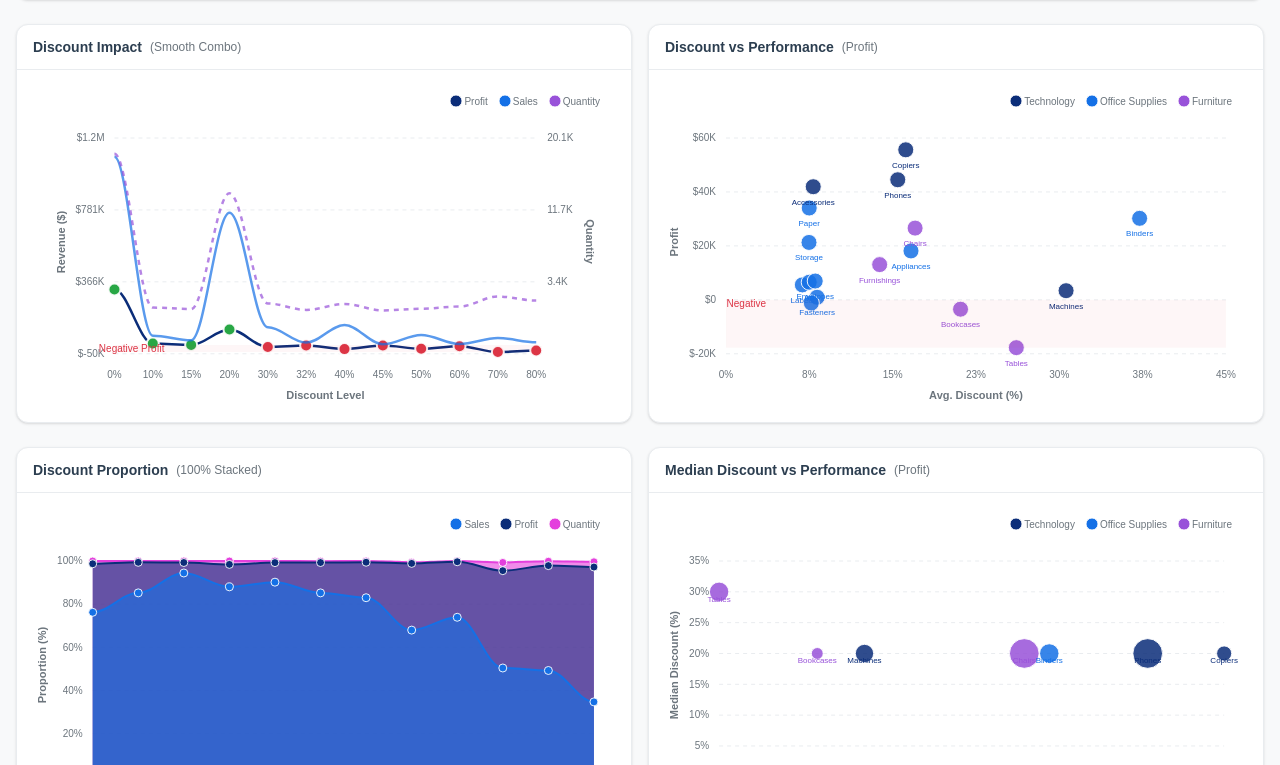
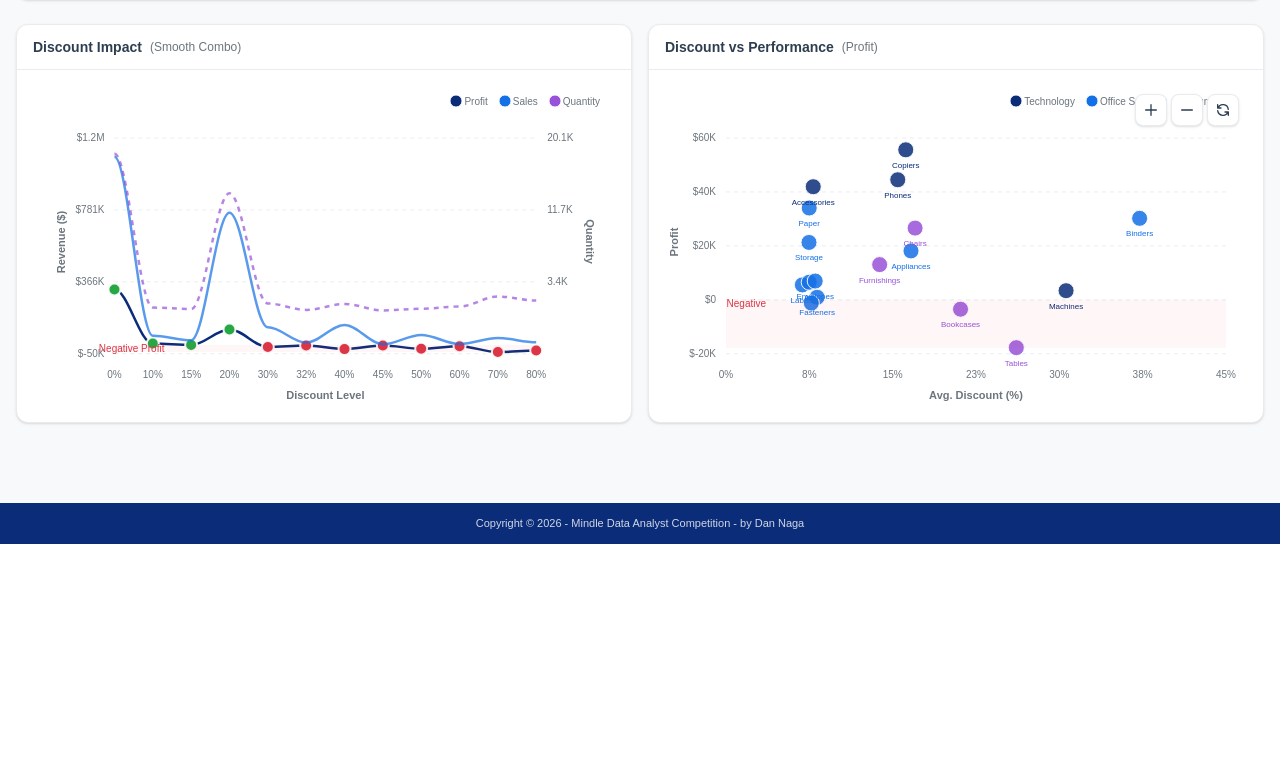
Before and after one commit to Otachiking/mindle-dannaga, a Next.js app: page / in a window 1280 px wide. Shown: the part 1575-2340 px from the top of the page. After the commit the page ends 2119 px from the top, so only its background shows below. Built offline with nearby package versions, Linux system fonts and the light colour scheme.

Commit message:
v1.4.2: Remove duplicate discount row, add scatter zoom buttons, tablet icon-only filters

```diff
--- a/app/page.tsx
+++ b/app/page.tsx
@@ -9,7 +9,6 @@ import GeographicMap from '@/components/GeographicMap';
 import SubcategoryCombo from '@/components/SubcategoryCombo';
 import PerformanceCharts from '@/components/PerformanceCharts';
 import DiscountAnalysis from '@/components/DiscountAnalysis';
-import DiscountAnalysisStacked from '@/components/DiscountAnalysisStacked';
 import { DataRow, MetricType } from '@/lib/types';
 import { loadCSV } from '@/lib/dataLoader';
 import { filterByRegion, filterBySegment, calculateScorecard } from '@/lib/dataProcessor';
@@ -158,11 +157,6 @@ export default function Dashboard() {
         <div className="mb-6">
           <DiscountAnalysis data={filteredData} metric={selectedMetric} key={`discount-${chartKey}`} />
         </div>
-
-        {/* Row 6: Discount Analysis - 100% Stacked + Median Scatter */}
-        <div className="mb-6">
-          <DiscountAnalysisStacked data={filteredData} metric={selectedMetric} key={`discount-stacked-${chartKey}`} />
-        </div>
       </div>
 
       {/* Footer */}
--- a/components/DiscountAnalysis.tsx
+++ b/components/DiscountAnalysis.tsx
@@ -1,6 +1,6 @@
 'use client';
 
-import React, { useMemo } from 'react';
+import React, { useMemo, useState, useCallback } from 'react';
 import dynamic from 'next/dynamic';
 import type { Props as ApexChartProps } from 'react-apexcharts';
 import type ApexCharts from 'apexcharts';
@@ -32,6 +32,22 @@ interface SubcategoryScatter {
 }
 
 const DiscountAnalysis: React.FC<DiscountAnalysisProps> = ({ data, metric }) => {
+  // State for scatter chart zoom level (1 = default, higher = more zoomed in)
+  const [scatterZoom, setScatterZoom] = useState(1);
+
+  // Zoom handlers for scatter chart
+  const handleScatterZoomIn = useCallback(() => {
+    setScatterZoom(z => Math.min(z + 0.5, 3));
+  }, []);
+
+  const handleScatterZoomOut = useCallback(() => {
+    setScatterZoom(z => Math.max(z - 0.5, 1));
+  }, []);
+
+  const handleScatterReset = useCallback(() => {
+    setScatterZoom(1);
+  }, []);
+
   // Aggregate data by discount level for line chart
   const discountLineData = useMemo(() => {
     const bucketMap = new Map<number, { sales: number; profit: number; count: number; quantity: number }>();
@@ -279,24 +295,13 @@ const DiscountAnalysis: React.FC<DiscountAnalysisProps> = ({ data, metric }) =>
   const scatterChartOptions: ApexCharts.ApexOptions = useMemo(() => ({
     chart: {
       type: 'scatter',
-      toolbar: {
-        show: true,
-        tools: {
-          download: false,
-          selection: false,
-          zoom: false,
-          zoomin: true,
-          zoomout: true,
-          pan: false,
-          reset: true,
-        },
-      },
+      toolbar: { show: false },
       fontFamily: 'inherit',
       zoom: { enabled: false },
     },
     colors: [CATEGORY_COLORS['Technology'], CATEGORY_COLORS['Office Supplies'], CATEGORY_COLORS['Furniture']],
     markers: {
-      size: 8,
+      size: 8 * scatterZoom,
       strokeWidth: 1,
       strokeColors: '#fff',
     },
@@ -308,7 +313,7 @@ const DiscountAnalysis: React.FC<DiscountAnalysisProps> = ({ data, metric }) =>
       textAnchor: 'middle' as const,
       offsetY: 8,
       style: {
-        fontSize: '8px',
+        fontSize: `${8 * scatterZoom}px`,
         fontWeight: '500',
         colors: [CATEGORY_COLORS['Technology'], CATEGORY_COLORS['Office Supplies'], CATEGORY_COLORS['Furniture']],
       },
@@ -385,7 +390,7 @@ const DiscountAnalysis: React.FC<DiscountAnalysisProps> = ({ data, metric }) =>
         },
       }],
     } : undefined,
-  }), [metric, scatterHasNegative, scatterMinValue, maxDiscount]);
+  }), [metric, scatterHasNegative, scatterMinValue, maxDiscount, scatterZoom]);
 
   const scatterMetricIndicator = (
     <span className="text-xs font-normal text-[#6c757d]">({METRIC_LABELS[metric]})</span>
@@ -405,7 +410,37 @@ const DiscountAnalysis: React.FC<DiscountAnalysisProps> = ({ data, metric }) =>
         </div>
       </Card>
       <Card title="Discount vs Performance" titleExtra={scatterMetricIndicator}>
-        <div className="h-[320px]">
+        <div className="h-[320px] relative">
+          {/* Zoom Controls - Top Right */}
+          <div className="absolute top-2 right-2 z-10 flex gap-1">
+            <button
+              onClick={handleScatterZoomIn}
+              className="w-8 h-8 bg-white border border-[#e9ecef] rounded-lg shadow-sm flex items-center justify-center hover:bg-[#f8f9fa] transition-colors"
+              title="Zoom In"
+            >
+              <svg className="w-4 h-4 text-[#2c3e50]" fill="none" stroke="currentColor" viewBox="0 0 24 24">
+                <path strokeLinecap="round" strokeLinejoin="round" strokeWidth={2} d="M12 4v16m8-8H4" />
+              </svg>
+            </button>
+            <button
+              onClick={handleScatterZoomOut}
+              className="w-8 h-8 bg-white border border-[#e9ecef] rounded-lg shadow-sm flex items-center justify-center hover:bg-[#f8f9fa] transition-colors"
+              title="Zoom Out"
+            >
+              <svg className="w-4 h-4 text-[#2c3e50]" fill="none" stroke="currentColor" viewBox="0 0 24 24">
+                <path strokeLinecap="round" strokeLinejoin="round" strokeWidth={2} d="M20 12H4" />
+              </svg>
+            </button>
+            <button
+              onClick={handleScatterReset}
+              className="w-8 h-8 bg-white border border-[#e9ecef] rounded-lg shadow-sm flex items-center justify-center hover:bg-[#f8f9fa] transition-colors"
+              title="Reset"
+            >
+              <svg className="w-4 h-4 text-[#2c3e50]" fill="none" stroke="currentColor" viewBox="0 0 24 24">
+                <path strokeLinecap="round" strokeLinejoin="round" strokeWidth={2} d="M4 4v5h.582m15.356 2A8.001 8.001 0 004.582 9m0 0H9m11 11v-5h-.581m0 0a8.003 8.003 0 01-15.357-2m15.357 2H15" />
+              </svg>
+            </button>
+          </div>
           <Chart
             key={`discount-scatter-${metric}-${scatterData.length}`}
             options={scatterChartOptions}
--- a/components/Header.tsx
+++ b/components/Header.tsx
@@ -109,7 +109,7 @@ const Header: React.FC<HeaderProps> = ({
             <select
               value={selectedRegion}
               onChange={(e) => onRegionChange(e.target.value)}
-              className="appearance-none bg-white/20 backdrop-blur text-white text-xs md:text-sm pl-7 min-[426px]:pl-4 pr-6 md:pr-8 py-1.5 md:py-2 rounded-lg border border-white/30 focus:outline-none focus:border-white/60 cursor-pointer hover:bg-white/30 transition-all max-[425px]:w-10"
+              className="appearance-none bg-white/20 backdrop-blur text-white text-xs md:text-sm pl-7 lg:pl-4 pr-6 md:pr-8 py-1.5 md:py-2 rounded-lg border border-white/30 focus:outline-none focus:border-white/60 cursor-pointer hover:bg-white/30 transition-all max-[767px]:w-10"
               title={getRegionLabel()}
             >
               {regions.map((region) => (
@@ -118,8 +118,8 @@ const Header: React.FC<HeaderProps> = ({
                 </option>
               ))}
             </select>
-            {/* Globe icon for mobile */}
-            <svg className="absolute left-2 top-1/2 -translate-y-1/2 w-3.5 h-3.5 text-white/70 pointer-events-none max-[425px]:block hidden" fill="none" stroke="currentColor" viewBox="0 0 24 24">
+            {/* Globe icon for tablet & mobile */}
+            <svg className="absolute left-2 top-1/2 -translate-y-1/2 w-3.5 h-3.5 text-white/70 pointer-events-none lg:hidden" fill="none" stroke="currentColor" viewBox="0 0 24 24">
               <path strokeLinecap="round" strokeLinejoin="round" strokeWidth={2} d="M3.055 11H5a2 2 0 012 2v1a2 2 0 002 2 2 2 0 012 2v2.945M8 3.935V5.5A2.5 2.5 0 0010.5 8h.5a2 2 0 012 2 2 2 0 104 0 2 2 0 012-2h1.064M15 20.488V18a2 2 0 012-2h3.064M21 12a9 9 0 11-18 0 9 9 0 0118 0z" />
             </svg>
             <svg className="absolute right-1.5 md:right-2 top-1/2 -translate-y-1/2 w-3 md:w-4 h-3 md:h-4 text-white pointer-events-none" fill="none" stroke="currentColor" viewBox="0 0 24 24">
@@ -132,7 +132,7 @@ const Header: React.FC<HeaderProps> = ({
             <select
               value={selectedSegment}
               onChange={(e) => onSegmentChange(e.target.value)}
-              className="appearance-none bg-white/20 backdrop-blur text-white text-xs md:text-sm pl-7 min-[426px]:pl-4 pr-6 md:pr-8 py-1.5 md:py-2 rounded-lg border border-white/30 focus:outline-none focus:border-white/60 cursor-pointer hover:bg-white/30 transition-all max-[425px]:w-10"
+              className="appearance-none bg-white/20 backdrop-blur text-white text-xs md:text-sm pl-7 lg:pl-4 pr-6 md:pr-8 py-1.5 md:py-2 rounded-lg border border-white/30 focus:outline-none focus:border-white/60 cursor-pointer hover:bg-white/30 transition-all max-[767px]:w-10"
               title={segments.find(s => s.value === selectedSegment)?.label || 'All Segments'}
             >
               {segments.map((segment) => (
@@ -141,8 +141,8 @@ const Header: React.FC<HeaderProps> = ({
                 </option>
               ))}
             </select>
-            {/* Users icon for mobile */}
-            <svg className="absolute left-2 top-1/2 -translate-y-1/2 w-3.5 h-3.5 text-white/70 pointer-events-none max-[425px]:block hidden" fill="none" stroke="currentColor" viewBox="0 0 24 24">
+            {/* Users icon for tablet & mobile */}
+            <svg className="absolute left-2 top-1/2 -translate-y-1/2 w-3.5 h-3.5 text-white/70 pointer-events-none lg:hidden" fill="none" stroke="currentColor" viewBox="0 0 24 24">
               <path strokeLinecap="round" strokeLinejoin="round" strokeWidth={2} d="M17 20h5v-2a3 3 0 00-5.356-1.857M17 20H7m10 0v-2c0-.656-.126-1.283-.356-1.857M7 20H2v-2a3 3 0 015.356-1.857M7 20v-2c0-.656.126-1.283.356-1.857m0 0a5.002 5.002 0 019.288 0M15 7a3 3 0 11-6 0 3 3 0 016 0z" />
             </svg>
             <svg className="absolute right-1.5 md:right-2 top-1/2 -translate-y-1/2 w-3 md:w-4 h-3 md:h-4 text-white pointer-events-none" fill="none" stroke="currentColor" viewBox="0 0 24 24">
@@ -155,7 +155,7 @@ const Header: React.FC<HeaderProps> = ({
             <select
               value={selectedMetric}
               onChange={(e) => onMetricChange(e.target.value as MetricType)}
-              className="appearance-none bg-white/20 backdrop-blur text-white text-xs md:text-sm pl-7 min-[426px]:pl-4 pr-6 md:pr-8 py-1.5 md:py-2 rounded-lg border border-white/30 focus:outline-none focus:border-white/60 cursor-pointer hover:bg-white/30 transition-all max-[425px]:w-10"
+              className="appearance-none bg-white/20 backdrop-blur text-white text-xs md:text-sm pl-7 lg:pl-4 pr-6 md:pr-8 py-1.5 md:py-2 rounded-lg border border-white/30 focus:outline-none focus:border-white/60 cursor-pointer hover:bg-white/30 transition-all max-[767px]:w-10"
               title={getMetricLabel()}
             >
               {metrics.map((metric) => (
@@ -164,9 +164,9 @@ const Header: React.FC<HeaderProps> = ({
                 </option>
               ))}
             </select>
-            {/* Chart icon for mobile */}
-            <svg className="absolute left-2 top-1/2 -translate-y-1/2 w-3.5 h-3.5 text-white/70 pointer-events-none max-[425px]:block hidden" fill="none" stroke="currentColor" viewBox="0 0 24 24">
-              <path strokeLinecap="round" strokeLinejoin="round" strokeWidth={2} d="M9 19v-6a2 2 0 00-2-2H5a2 2 0 00-2 2v6a2 2 0 002 2h2a2 2 0 002-2zm0 0V9a2 2 0 012-2h2a2 2 0 012 2v10m-6 0a2 2 0 002 2h2a2 2 0 002-2m0 0V5a2 2 0 012-2h2a2 2 0 012 2v14a2 2 0 01-2 2h-2a2 2 0 01-2-2z" />
+            {/* Funnel icon for tablet & mobile */}
+            <svg className="absolute left-2 top-1/2 -translate-y-1/2 w-3.5 h-3.5 text-white/70 pointer-events-none lg:hidden" fill="none" stroke="currentColor" viewBox="0 0 24 24">
+              <path strokeLinecap="round" strokeLinejoin="round" strokeWidth={2} d="M3 4a1 1 0 011-1h16a1 1 0 011 1v2.586a1 1 0 01-.293.707l-6.414 6.414a1 1 0 00-.293.707V17l-4 4v-6.586a1 1 0 00-.293-.707L3.293 7.293A1 1 0 013 6.586V4z" />
             </svg>
             <svg className="absolute right-1.5 md:right-2 top-1/2 -translate-y-1/2 w-3 md:w-4 h-3 md:h-4 text-white pointer-events-none" fill="none" stroke="currentColor" viewBox="0 0 24 24">
               <path strokeLinecap="round" strokeLinejoin="round" strokeWidth={2} d="M19 9l-7 7-7-7" />
```
